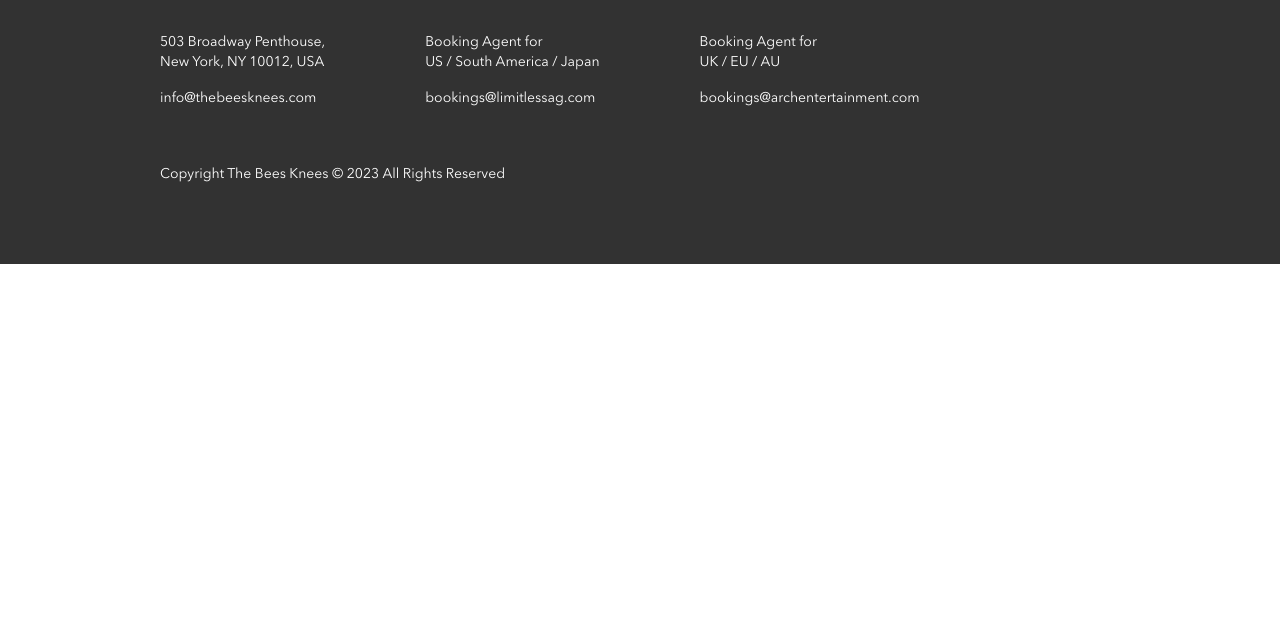
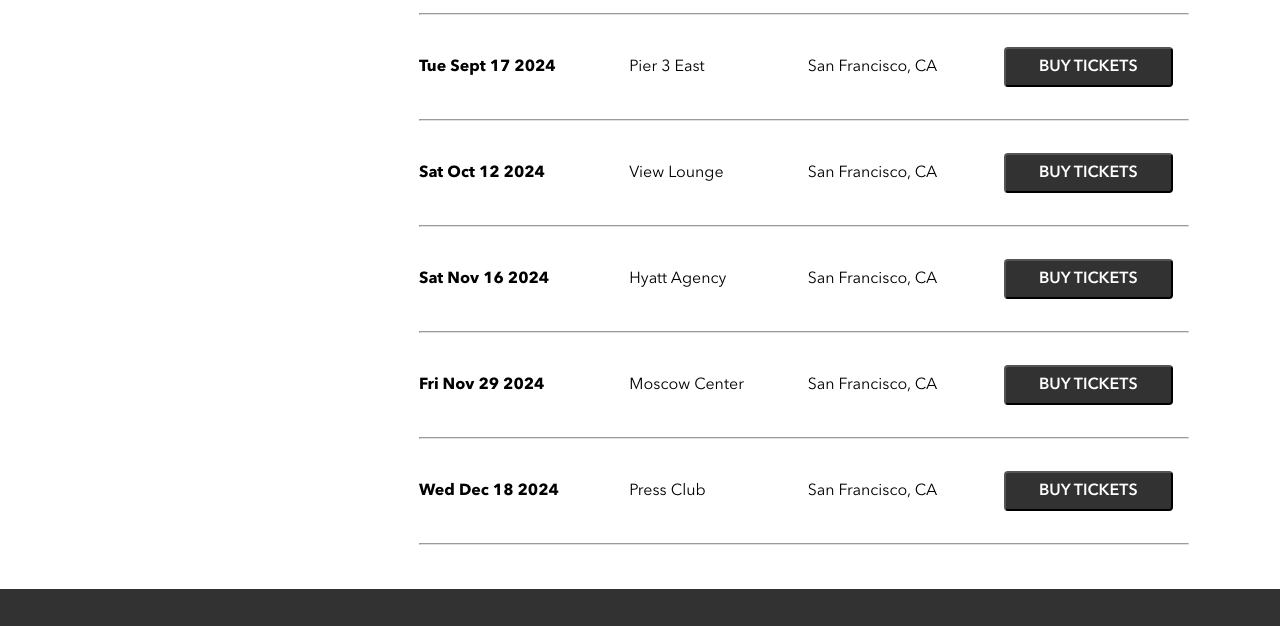
Before and after one commit to Geetha-RK/geetha-rashinkarkumar-bandsite, a plain HTML site: page pages/shows.html in a window 1280 px wide. Shown: the part 1001-1627 px from the top of the page. Before the commit the page ends 1265 px from the top, so only its background shows below. Drawn offline with Linux system fonts and the light colour scheme.

Commit message:
style shows page in desktop view

```diff
--- a/pages/shows.html
+++ b/pages/shows.html
@@ -23,15 +23,17 @@
         <section class="hero">
             <div class="hero__overlay"></div>
             <p class="hero__copy">Beautiful Beasts Album</p>
-            <h1 class="hero__title">Stripes of Yellow x For The Stings</h1>
-            <iframe class="hero__iframe" width="100%" height="130" scrolling="no" frameborder="no" allow="autoplay"
-                src="https://w.soundcloud.com/player/?url=https%3A//api.soundcloud.com/tracks/535872399&amp;">
-            </iframe>
+            <div class="hero__desktop">
+                <h1 class="hero__title">Stripes of Yellow x For The Stings</h1>
+                <iframe class="hero__iframe" width="100%" height="130" scrolling="no" frameborder="no" allow="autoplay"
+                    src="https://w.soundcloud.com/player/?url=https%3A//api.soundcloud.com/tracks/535872399&amp;">
+                </iframe>
+             </div>
             <!-- <iframe  class="hero__iframe" scrolling="no" frameborder="no" allow="autoplay"
                 src="https://w.soundcloud.com/player/?url=https%3A//api.soundcloud.com/tracks/535872399&color=%23ff5500&auto_play=false&hide_related=false&show_comments=true&show_user=true&show_reposts=false&show_teaser=true&visual=true"></iframe> -->
         </section>
         <section class="shows">
-            <div class="shows__title">Shows</div>
+            <!-- <div class="shows__title">Shows</div>             -->
         </section>
     </main>
     <footer class="footer">
--- a/scripts/build-shows-page.js
+++ b/scripts/build-shows-page.js
@@ -123,7 +123,7 @@ const shows=[
 
 function adjustWindowSize() {
     const showsEl = document.querySelector('.shows');
-    showsEl.innerHTML = ""; // Clear content before updating
+    showsEl.innerHTML = "";
 
     const showsTitle = document.createElement("div");
     showsTitle.classList.add("shows__title");
@@ -132,11 +132,65 @@ function adjustWindowSize() {
 
     if (window.innerWidth >= 1280) {
         console.log("Desktop View");
-        // Code for desktop view here
-        // For desktop, you might want to keep the layout the same or add additional styles
+        const divMain = document.createElement("div");
+        divMain.classList.add("shows__divmain");
+        showsEl.appendChild(divMain);
+
+        const div1 = document.createElement("div");
+        div1.classList.add("shows__theader");
+
+        const lableDate = document.createElement("label");
+        lableDate.classList.add("shows__label-date");
+        lableDate.innerText = "DATE";
+
+        const venue = document.createElement("label");
+        venue.classList.add("shows__lable-venue");
+        venue.innerText = "VENUE";
+
+        const location = document.createElement("label");
+        location.classList.add("shows__lable-location");
+        location.innerText = "LOCATION";
+
+        div1.appendChild(lableDate);
+        div1.appendChild(venue);
+        div1.appendChild(location);
+        divMain.appendChild(div1);
+
+        shows.forEach(show => {
+            const div2 = document.createElement("div");
+            div2.classList.add("shows__content");
+
+            const showsDate = document.createElement("p");
+            showsDate.classList.add("shows__date");
+            showsDate.innerText = show.date;
+
+            const showsVenue = document.createElement("p");
+            showsVenue.classList.add("shows__venue");
+            showsVenue.innerText = show.venue;
+
+            const showsLocation = document.createElement("p");
+            showsLocation.classList.add("shows__location");
+            showsLocation.innerText = show.location;
+
+            const buyButton = document.createElement("button");
+            buyButton.classList.add("shows__button");
+            buyButton.textContent = 'Buy Tickets';
+
+            const hrborder = document.createElement("hr");
+            hrborder.classList.add("shows__hrborder");
+
+            div2.appendChild(showsDate);
+            div2.appendChild(showsVenue);
+            div2.appendChild(showsLocation);
+            div2.appendChild(buyButton);
+
+            divMain.appendChild(div2);
+            divMain.appendChild(hrborder);
+        });
+
+
     } else if (window.innerWidth >= 768) {
         console.log("Tablet View");
-        // Create header row for tablet view
         const div1 = document.createElement("div");
         div1.classList.add("shows__theader");
 
@@ -157,7 +211,6 @@ function adjustWindowSize() {
         div1.appendChild(location);
         showsEl.appendChild(div1);
 
-        // Create content rows for each show
         shows.forEach(show => {
             const div2 = document.createElement("div");
             div2.classList.add("shows__content");
@@ -190,10 +243,6 @@ function adjustWindowSize() {
             showsEl.appendChild(hrborder);
         });
 
-        // const hrborder = document.createElement("hr");
-        // hrborder.classList.add("shows__hrborder");
-        // showsEl.appendChild(hrborder);
-
     } else {
         console.log("Mobile View");
         shows.forEach(show => {
@@ -211,12 +260,6 @@ function adjustWindowSize() {
             const location = document.createElement("label");
             location.classList.add("shows__lable-location");
             location.innerText = "LOCATION";
-
-            // div1.appendChild(lableDate);
-            // div1.appendChild(venue);
-            // div1.appendChild(location);
-            // showsEl.appendChild(div1);
-
 
             const div = document.createElement("div");
             div.classList.add("shows__content");
@@ -240,10 +283,7 @@ function adjustWindowSize() {
             const hrborder = document.createElement("hr");
             hrborder.classList.add("shows__hrborder");
 
-             // div1.appendChild(lableDate);
-            // div1.appendChild(venue);
-            // div1.appendChild(location);
-            // showsEl.appendChild(div1);
+
             div.appendChild(lableDate);
             div.appendChild(showsDate);
             div.appendChild(venue);
@@ -263,10 +303,6 @@ function adjustWindowSize() {
             // showsEl.appendChild(buyButton);
             // showsEl.appendChild(hrborder);
         });
-
-        // const hrborder = document.createElement("hr");
-        // hrborder.classList.add("shows__hrborder");
-        // showsEl.appendChild(hrborder);
     }
 }
 
--- a/styles/shows.scss
+++ b/styles/shows.scss
@@ -25,13 +25,20 @@ a{
     @include tablet{
       height:37rem;
     }
-
+    @include desktop{
+      height:45rem;
+    }
     &__overlay{
         position:absolute;
         background-color: $bandsite-black;
         height:100%;
         width:100%;
         opacity: 0.5;
+      }
+      &__desktop{
+        @include desktop{
+           display:flex;
+        }
       }
 
       &__title{
@@ -46,6 +53,12 @@ a{
           // padding-bottom: 2rem;
         }
 
+        @include desktop{
+          @include font-style('Avenir',60px,600,68px,$white);
+          padding-left:9rem;
+          width:53%;
+        }
+
     }
     &__copy{
         z-index: 1;
@@ -57,6 +70,11 @@ a{
           padding:5rem 2rem;
           padding-bottom: 2rem;
         }
+        @include desktop{
+          @include font-style('Avenir',36px,600,44px,$white);
+          padding:10rem 9rem;
+          padding-bottom: 2rem;
+        }
     }
     &__iframe{
       z-index: 1;
@@ -66,6 +84,10 @@ a{
         padding-left:2rem;
         width:60%;
         height:13rem;
+      }
+      @include desktop{
+        width:40%;
+        height:10rem;
       }
     }
 }
@@ -80,11 +102,18 @@ a{
     padding: 0 36px;
     padding-bottom: 36px;
   }
-  // @include desktop{
-  //   width:100%;
-  //   padding: 0 36px;
+  @include desktop{
+    width:100%;
+    padding-left: 144px;;
+    flex-direction: row;
+  }
 
-  // }
+  &__divmain{
+    @include desktop{
+      padding-top:42px;
+      width:70%;
+    }
+  }
 
   &__title{
     @include font-style('Avenir',24px,700,32px,$bandsite-darkblack);
@@ -94,6 +123,10 @@ a{
       padding:42px 0;
       @include font-style('Avenir',40px,700,44px,$bandsite-darkblack);
     }
+    @include desktop{
+      @include font-style('Avenir',40px,700,44px,$bandsite-darkblack);
+      width:25%;
+    }
   }
   &__theader{
     @include tablet{
@@ -102,6 +135,13 @@ a{
 
       justify-content: flex-start;
       align-items: center;
+    }
+    @include desktop{
+      display:flex;
+      justify-content: flex-start;
+      align-items: center;
+      padding-bottom: 1rem;
+      padding-top: 1rem;
     }
   }
   &__content{
@@ -123,6 +163,9 @@ a{
       padding:0;
       width:12rem;
     }
+    @include desktop{
+      width:13rem;
+    }
   }
   &__lable-venue{
     @extend .shows__label-date;
@@ -131,6 +174,10 @@ a{
       padding:0;
       width:10rem;
     }
+    @include desktop{
+      width:11rem;
+    }
+
   }
   &__lable-location{
     @extend .shows__label-date;
@@ -187,6 +234,11 @@ a{
       margin:0;
     }
 
+    @include desktop{
+      width:22%;
+      margin:1rem;
+    }
+
   }
   &__hrborder{
     border-bottom:1px solid $mercury;
```
Also changed, not shown: styles/shows.css, 1 other file.
